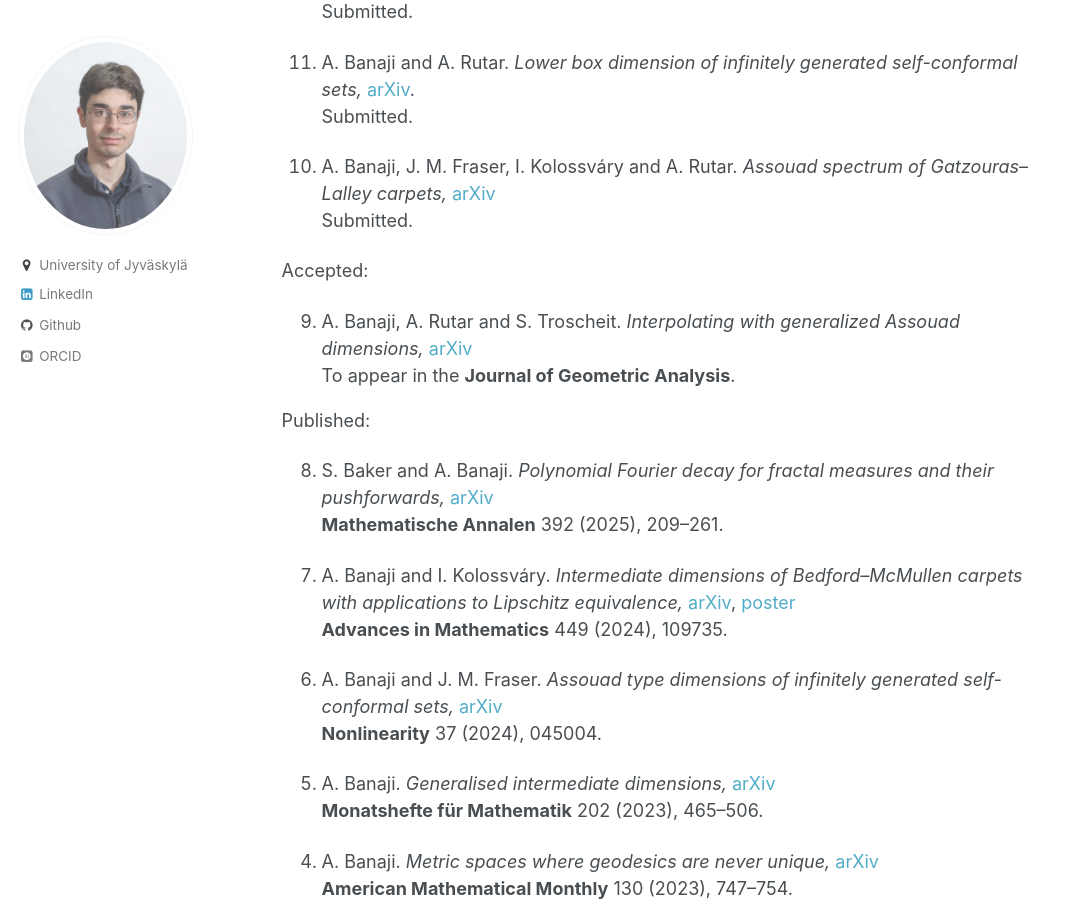
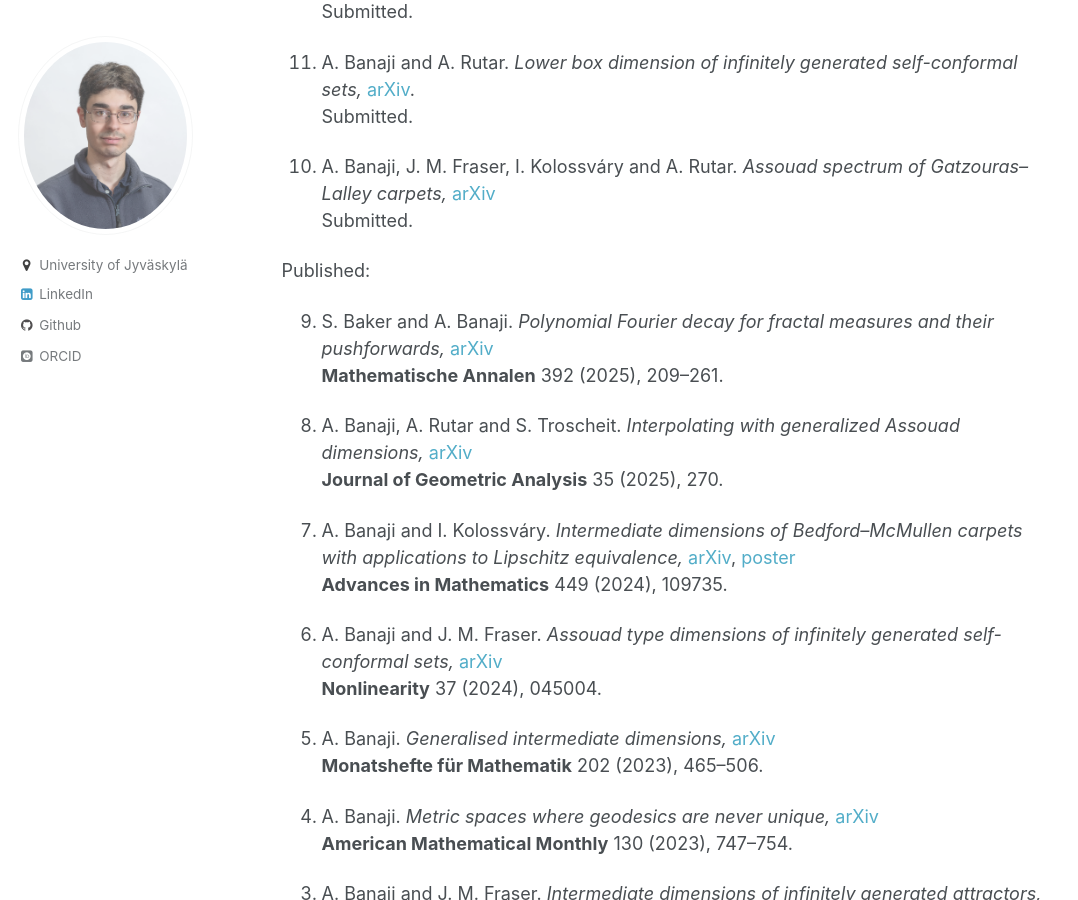
Before and after one commit to amlan-banaji/amlan-banaji.github.io, a Jekyll site: the page built from _pages/publications.md, in a window 1280 px wide and 900 px high, scrolled down 360 px. Shown: the whole window, without its empty margins (0-1078 px from the left). Built offline with Jekyll 4.4.1, drawn with Linux system fonts in a browser that asks for light colours; some web fonts are replaced.

Commit message:
start msca

```diff
--- a/_pages/publications.md
+++ b/_pages/publications.md
@@ -21,17 +21,14 @@ Submitted.
 {:start="12"}
 {: reversed="reversed"}
 
-Accepted:
-
-9. A. Banaji, A. Rutar and S. Troscheit. *Interpolating with generalized Assouad dimensions,* [arXiv](https://arxiv.org/abs/2308.12975)
-To appear in the **Journal of Geometric Analysis**.
-{:start="9"}
-{: reversed="reversed"}
 
 Published:
 
-8. S. Baker and A. Banaji. *Polynomial Fourier decay for fractal measures and their pushforwards,* [arXiv](https://arxiv.org/abs/2401.01241)
+9. S. Baker and A. Banaji. *Polynomial Fourier decay for fractal measures and their pushforwards,* [arXiv](https://arxiv.org/abs/2401.01241)
 **Mathematische Annalen** 392 (2025), 209–261.
+
+8. A. Banaji, A. Rutar and S. Troscheit. *Interpolating with generalized Assouad dimensions,* [arXiv](https://arxiv.org/abs/2308.12975)
+**Journal of Geometric Analysis** 35 (2025), 270.
 
 7. A. Banaji and I. Kolossváry. *Intermediate dimensions of Bedford–McMullen carpets with applications to Lipschitz equivalence,* [arXiv](https://arxiv.org/abs/2111.05625), [poster](https://amlan-banaji.github.io/files/BristolCarpetsPoster.pdf)
 **Advances in Mathematics** 449 (2024), 109735.
```
Also changed, not shown: _pages/about.md (+2 -2 lines), _pages/talks.md (+1 -1 lines), 1 other file.
